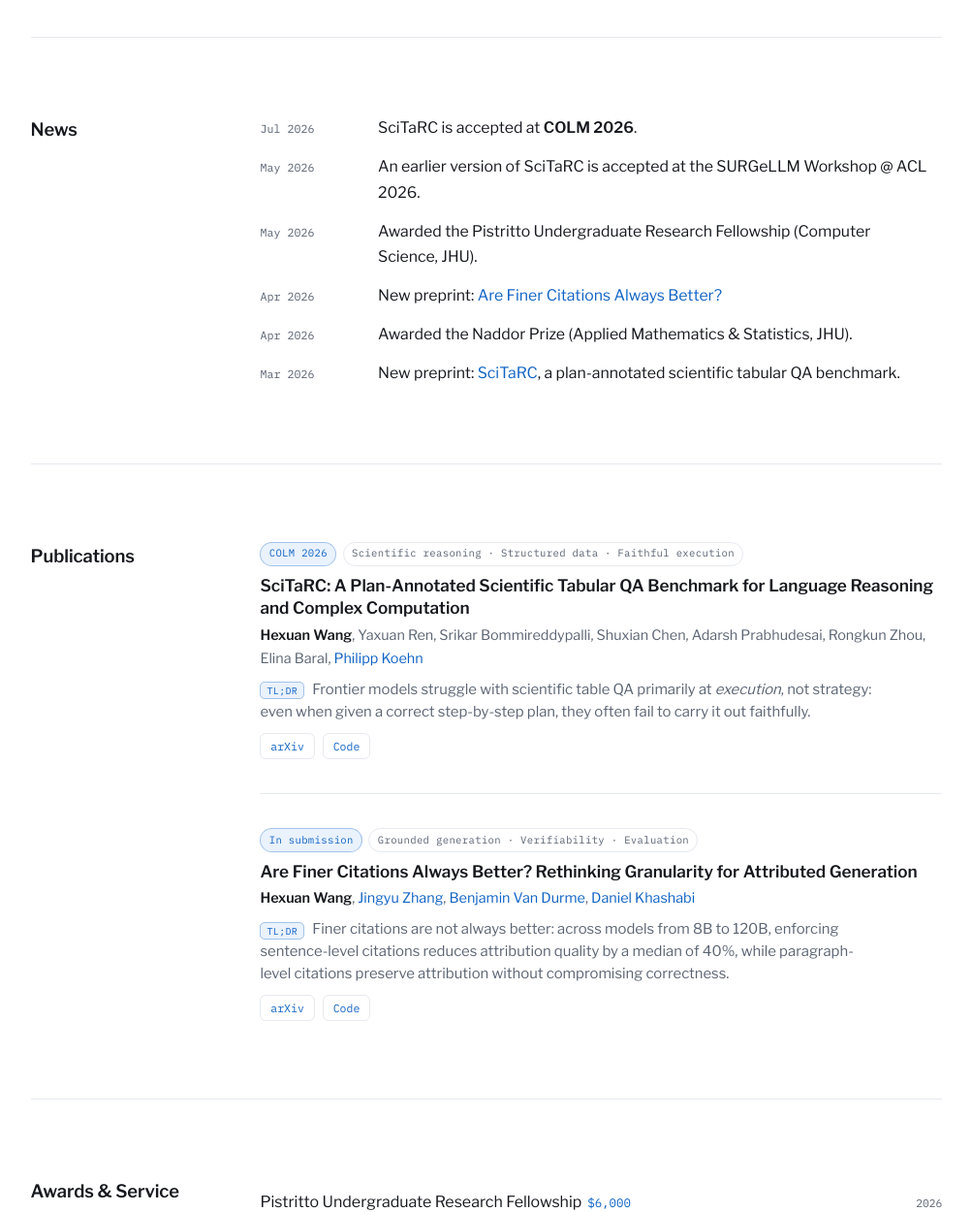
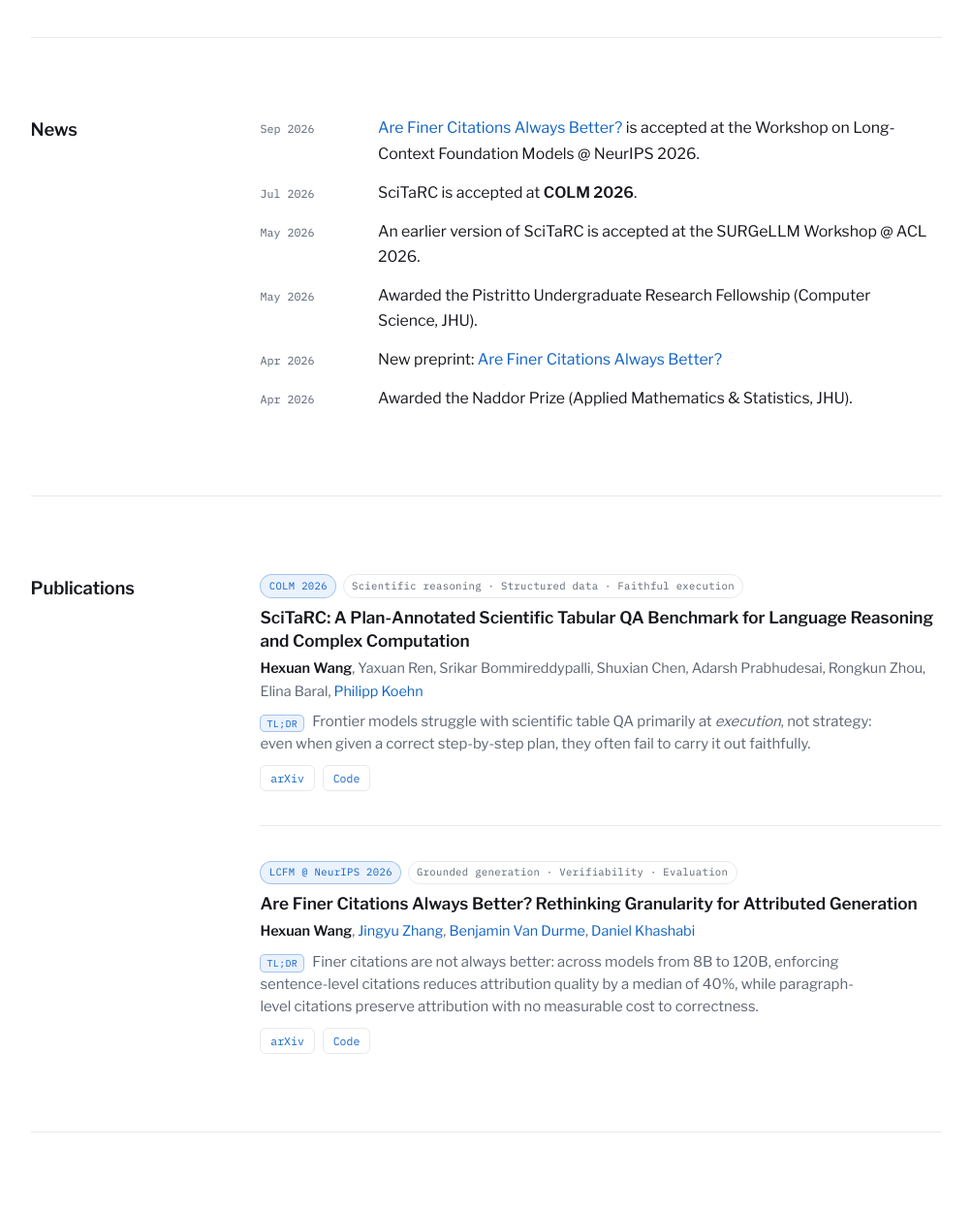
Before and after one commit to mattwang123/mattwang123.github.io, a plain HTML site: page index.html in a window 1280 px wide. Shown: the part 776-2026 px from the top of the page at 97% size, without its empty margins (138-1141 px from the left). Drawn offline with nearby package versions, Linux system fonts and the light colour scheme.

Commit message:
Citation Granularity accepted at LCFM @ NeurIPS 2026; update CV, TL;DR, news
Co-Authored-By: Claude Opus 5.5 <noreply@anthropic.com>

```diff
--- a/index.html
+++ b/index.html
@@ -349,6 +349,7 @@ footer{margin-top:4rem;padding-top:2.2rem;border-top:1px solid var(--line);
       <div class="label"><h2>News</h2></div>
       <div class="body">
         <ul class="news">
+          <li><span class="date">Sep 2026</span><span class="what"><a href="https://arxiv.org/abs/2604.01432" target="_blank" rel="noopener noreferrer">Are Finer Citations Always Better?</a> is accepted at the Workshop on Long-Context Foundation Models @ NeurIPS 2026.</span></li>
           <li><span class="date">Jul 2026</span><span class="what">SciTaRC is accepted at <strong>COLM 2026</strong>.</span></li>
           <li><span class="date">May 2026</span><span class="what">An earlier version of SciTaRC is accepted at the SURGeLLM Workshop @ ACL 2026.</span></li>
           <li><span class="date">May 2026</span><span class="what">Awarded the Pistritto Undergraduate Research Fellowship (Computer Science, JHU).</span></li>
@@ -378,12 +379,12 @@ footer{margin-top:4rem;padding-top:2.2rem;border-top:1px solid var(--line);
           </li>
           <li class="pub">
             <div class="pub-meta">
-              <span class="tag venue">In submission</span>
+              <span class="tag venue">LCFM @ NeurIPS 2026</span>
               <span class="tag">Grounded generation &middot; Verifiability &middot; Evaluation</span>
             </div>
             <h3 class="pub-title"><a href="https://arxiv.org/abs/2604.01432" target="_blank" rel="noopener noreferrer">Are Finer Citations Always Better? Rethinking Granularity for Attributed Generation</a></h3>
             <p class="pub-authors"><strong>Hexuan Wang</strong>, Jingyu Zhang, Benjamin Van Durme, Daniel Khashabi</p>
-            <p class="pub-tldr"><span class="lbl">TL;DR</span>Finer citations are not always better: across models from 8B to 120B, enforcing sentence-level citations reduces attribution quality by a median of 40%, while paragraph-level citations preserve attribution without compromising correctness.</p>
+            <p class="pub-tldr"><span class="lbl">TL;DR</span>Finer citations are not always better: across models from 8B to 120B, enforcing sentence-level citations reduces attribution quality by a median of 40%, while paragraph-level citations preserve attribution with no measurable cost to correctness.</p>
             <p class="pub-links"><a href="https://arxiv.org/abs/2604.01432" target="_blank" rel="noopener noreferrer">arXiv</a><a href="https://github.com/JHU-CLSP/citation-granularity" target="_blank" rel="noopener noreferrer">Code</a></p>
           </li>
         </ol>
```
Also changed, not shown: 1 other file.
